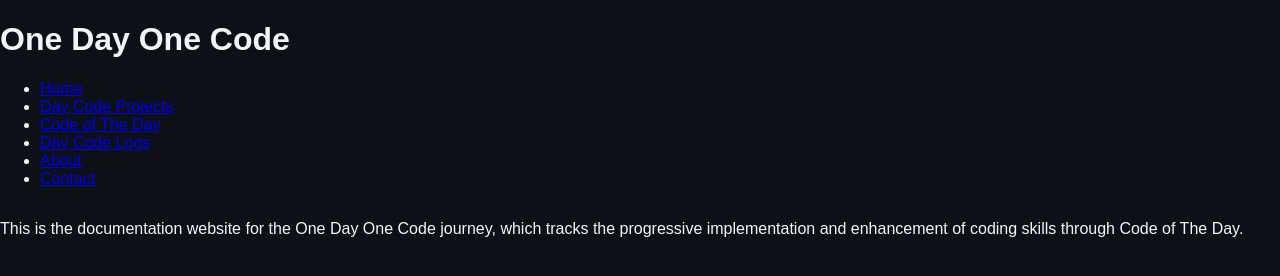
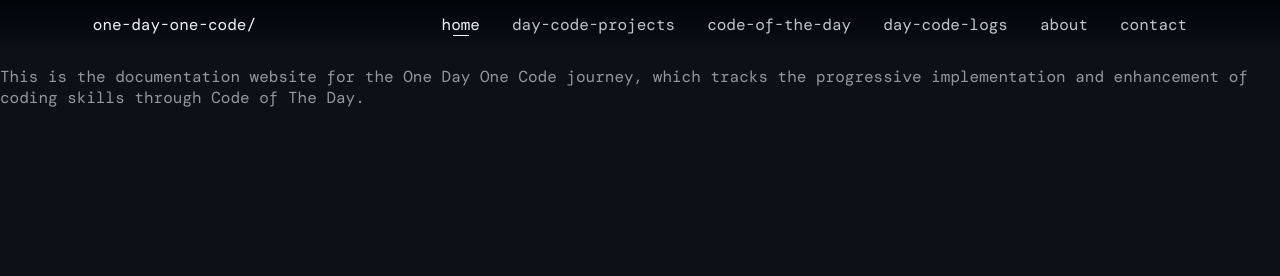
Before and after one commit to rizsvn/one-day-one-code, a plain HTML site: page 2025-01-01_05/index.html in a window 1280 px wide. Drawn offline with nearby package versions, Linux system fonts and the light colour scheme; a web font is replaced by a local one.

Commit message:
2025-01-05

```diff
--- a/2025-01-01_04/styles/style.css
+++ /dev/null
@@ -1,11 +0,0 @@
-*, *::before, *::after { box-sizing: border-box; }
-
-body {
-	font-family: 'Monserrat', sans-serif;
-	margin: 0;
-	padding: 0;
-	background-color: #0D1117;
-	color: #F0F6FC;
-	display: flex;
-	flex-direction: column;
-}
--- a/2025-01-01_04/index.html
+++ b/2025-01-01_05/index.html
@@ -10,21 +10,22 @@
 	<link rel="stylesheet" type="text/css" href="styles/style.css">
 	<link rel="preconnect" href="https://fonts.googleapis.com">
 	<link rel="preconnect" href="https://fonts.gstatic.com" crossorigin>
+	<link href="https://fonts.googleapis.com/css2?family=DM+Mono:ital,wght@0,300;0,400;0,500;1,300;1,400;1,500&display=swap" rel="stylesheet">
 	<link href="https://fonts.googleapis.com/css2?family=Montserrat:ital,wght@0,100..900;1,100..900&display=swap" rel="stylesheet">
 </head>
 <body>
 	<header class="nav-container">
 		<div class="nav-logo">
-			<h1>One Day One Code</h1>
+			<a href="#"><h1 class="logo-nav">one-day-one-code/</h1></a>
 		</div>
 		<nav class="nav-menu">
 			<ul>
-				<li><a href="#">Home</a></li>
-				<li><a href="#">Day Code Projects</a></li>
-				<li><a href="#">Code of The Day</a></li>
-				<li><a href="#">Day Code Logs</a></li>
-				<li><a href="#">About</a></li>
-				<li><a href="#">Contact</a></li>
+				<li><a href="#" class="active">home</a></li>
+				<li><a href="#">day-code-projects</a></li>
+				<li><a href="#">code-of-the-day</a></li>
+				<li><a href="#">day-code-logs</a></li>
+				<li><a href="#">about</a></li>
+				<li><a href="#">contact</a></li>
 			</ul>
 		</nav>
 	</header>
--- /dev/null
+++ b/2025-01-01_05/styles/style.css
@@ -0,0 +1,77 @@
+*,
+*::before,
+*::after {
+	box-sizing: border-box;
+}
+body {
+/*	font-family: 'Monserrat', sans-serif;*/
+	font-family: "DM Mono", monospace;
+	margin: 0;
+	padding: 0;
+	background-color: #0D1117;
+/*	color: #F0F6FC;*/
+	color: #9198A1;
+	font-weight: lighter;
+	display: flex;
+	flex-direction: column;
+}
+.nav-container {
+	background-image: linear-gradient(to bottom, #010409ff, #010409bf, #01040980, #01040900);
+	position: sticky;
+	top: 0;
+	z-index: 9;
+	height: 50px;
+	display: flex;
+	justify-content: space-around;
+	align-items: center;
+	width: 100%;
+	padding-block: 1rem;
+	margin-inline: auto;
+}
+.nav-container a {
+	line-height: 1rem;
+	text-decoration: none;
+	color: #c0c8ce;
+	font-weight: lighter;
+	transition: color 0.3s;
+}
+.nav-logo {
+	height: 32px;
+}
+.nav-logo .logo-nav {
+	margin: 0;
+	height: 100%;
+	width: auto;
+	object-fit: contain;
+	font-size: 1em;
+	font-weight: normal;
+	color: #F0F6FC;
+	line-height: 32px;
+}
+.nav-menu ul {
+	padding: 0;
+	display: flex;
+	justify-content: center;
+	gap: 2rem;
+}
+.nav-menu li {
+	list-style-type: none;
+}
+.nav-container li a:hover {
+	color: #F0F6FC;
+	font-weight: normal;
+	transition: color 0.3s ease-in-out;
+}
+.nav-container li a.active {
+	color: #F0F6FC;
+	font-weight: normal;
+	transition: color 0.3s ease-in-out;
+}
+.nav-container li a.active::after {
+  content: "";
+  display: block;
+  width: 1em;
+  height: 0.1em;
+  background-color: #F0F6FC;
+  margin: 0 auto;
+}
```
Also changed, not shown: 1 other file.
